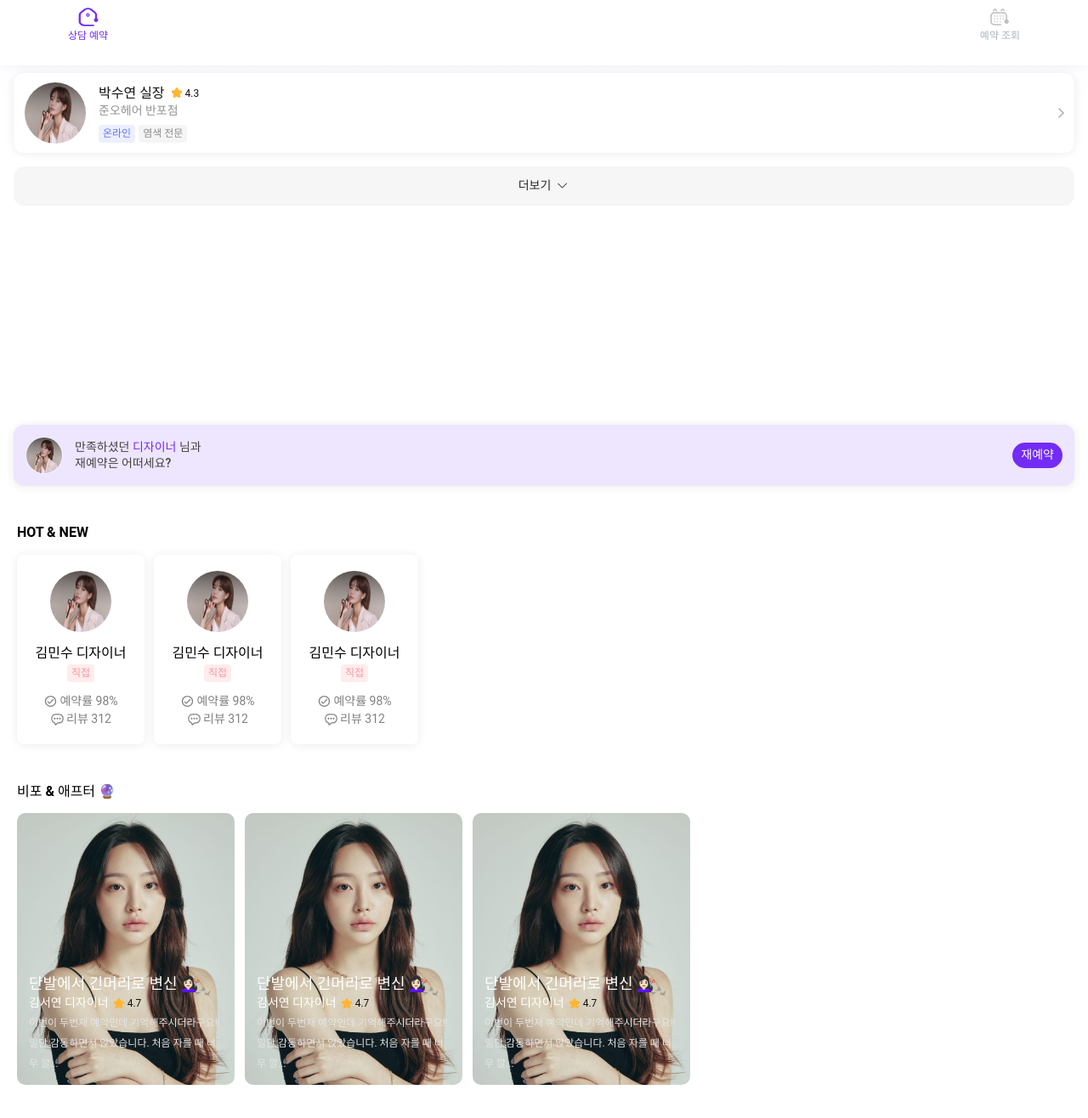
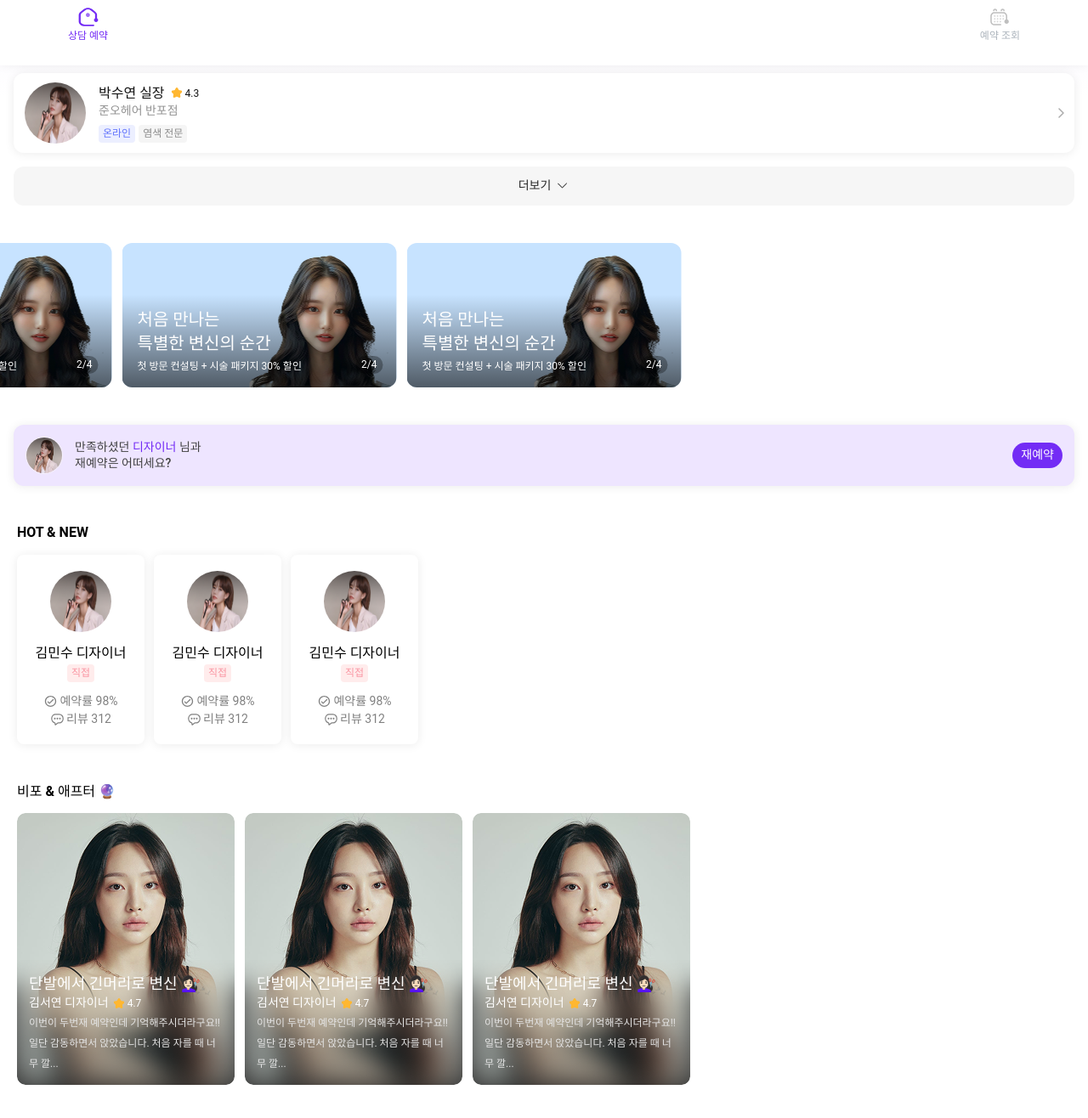
Before and after one commit to doan312/FE, a React (Vite) app: page / in a window 1280 px wide. Shown: the part 723-2039 px from the top of the page at 85% size. Built offline with nearby package versions, Linux system fonts and the light colour scheme.

Commit message:
design: 배너 스와이퍼 수정

```diff
--- a/dev-dist/sw.js
+++ b/dev-dist/sw.js
@@ -82,7 +82,7 @@ define(['./workbox-54d0af47'], (function (workbox) { 'use strict';
     "revision": "3ca0b8505b4bec776b69afdba2768812"
   }, {
     "url": "index.html",
-    "revision": "0.o3g0c905ds8"
+    "revision": "0.8qv21qg3hro"
   }], {});
   workbox.cleanupOutdatedCaches();
   workbox.registerRoute(new workbox.NavigationRoute(workbox.createHandlerBoundToURL("index.html"), {
--- a/src/components/home/BannerSwiper.tsx
+++ b/src/components/home/BannerSwiper.tsx
@@ -5,17 +5,18 @@ import { Autoplay } from 'swiper/modules'
 
 export default function BannerSwiper() {
     return (
+        <div className='w-screen -ml-16 mb-44'>
             <Swiper
                 spaceBetween={12}
-            slidesPerView={1}
+                slidesPerView='auto'
+                grabCursor={true}
                 centeredSlides={true}
-            grabCursor={true}
+                loop={true}
                 autoplay={{
                     delay: 3000,
                     disableOnInteraction: false,
                 }}
-            modules={[Autoplay]}
-            className='mb-44'>
+                modules={[Autoplay]}>
                 <SwiperSlide>
                     <Banner />
                 </SwiperSlide>
@@ -26,5 +27,6 @@ export default function BannerSwiper() {
                     <Banner />
                 </SwiperSlide>
             </Swiper>
+        </div>
     )
 }
--- a/src/components/home/BeforeAfterCard.tsx
+++ b/src/components/home/BeforeAfterCard.tsx
@@ -14,7 +14,7 @@ export default function BeforeAfterCard() {
                 </span>
                 <div className='flex items-center gap-4 text-gray-100 text-body2'>
                     <span>김서연 디자이너</span>
-                    <Rating rating={4.7} />
+                    <Rating rating={4.7} textColor='white' />
                 </div>
                 <span className='text-caption text-[#e5e5e5]'>
                     이번이 두번재 예약인데 기억해주시더라구요!! 일단 감동하면서
--- a/src/components/home/DesignerCard.tsx
+++ b/src/components/home/DesignerCard.tsx
@@ -17,7 +17,7 @@ export default function DesignerCard() {
                         <span className='font-semibold text-body1 text-gray-1300'>
                             박수연 실장
                         </span>
-                        <Rating rating={4.3} />
+                        <Rating rating={4.3} textColor='black' />
                     </div>
                     <span className='text-body2 text-[#939393]'>
                         준오헤어 반포점
--- a/src/components/home/Rating.tsx
+++ b/src/components/home/Rating.tsx
@@ -2,13 +2,16 @@ import StarIcon from '../../../public/img/star-sm.svg'
 
 interface Props {
     rating: number
+    textColor?: 'white' | 'black'
 }
 
-export default function Rating({ rating }: Props) {
+export default function Rating({ rating, textColor = 'black' }: Props) {
+    const style = textColor === 'white' ? 'text-gray-100' : 'text-gray-1300'
+
     return (
         <div className='flex items-center gap-2'>
             <img src={StarIcon} alt='별 아이콘' />
-            <span className='text-caption text-gray-1300'>{rating}</span>
+            <span className={`text-caption ${style}`}>{rating}</span>
         </div>
     )
 }
--- a/src/index.css
+++ b/src/index.css
@@ -60,7 +60,6 @@ h1 {
     display: none;
 }
 
-.swiper-slide,
-.swiper-wrapper {
+.swiper-slide {
     width: auto !important;
 }
```
Also changed, not shown: public/img/before-after-0.png. Lines whose indentation alone changed are shown as unchanged.
